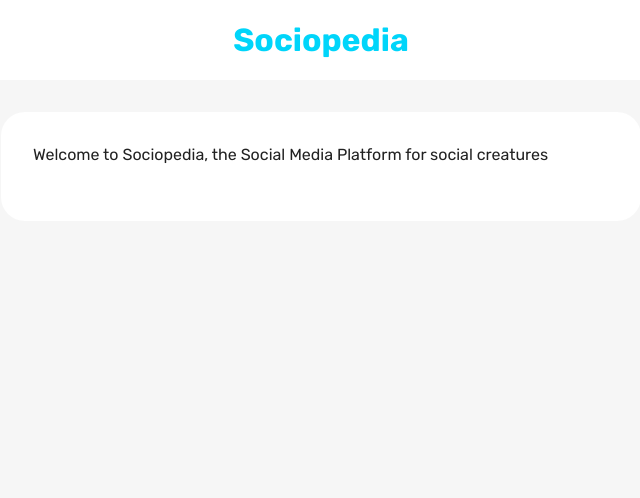
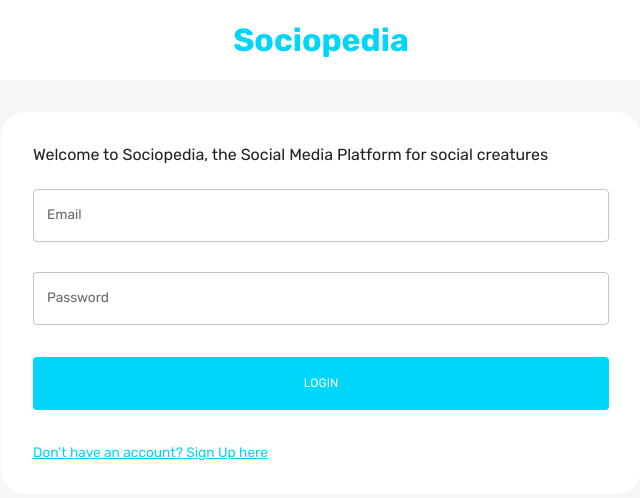
Before and after one commit to SP7TECH/sociopedia, a React (Vite) app in the folder client/: page / in a window 1280 px wide. Shown: the top 498 px of the page, without its empty margins (319-959 px from the left). Built offline with nearby package versions, Linux system fonts and the light colour scheme.

Commit message:
Completed Login & Register functionality in React

```diff
--- a/client/src/App.jsx
+++ b/client/src/App.jsx
@@ -11,6 +11,7 @@
 const App = () => {
   const mode = useSelector((state) => state.mode);
   const theme = useMemo(() => createTheme(themeSettings(mode)), [mode]);
+  const isAuth = Boolean(useSelector((state) => state.token));
 
   return (
     <div className="app">
@@ -19,8 +20,14 @@
           <CssBaseline />
           <Routes>
             <Route path="/" element={<Login />} />
-            <Route path="/home" element={<Home />} />
-            <Route path="/profile/:userId" element={<Profile />} />
+            <Route
+              path="/home"
+              element={isAuth ? <Home /> : <Navigate to="/" />}
+            />
+            <Route
+              path="/profile/:userId"
+              element={isAuth ? <Profile /> : <Navigate to="/" />}
+            />
           </Routes>
         </ThemeProvider>
       </BrowserRouter>
--- a/client/src/components/Form/index.jsx
+++ b/client/src/components/Form/index.jsx
@@ -5,6 +5,7 @@
   TextField,
   useMediaQuery,
   useTheme,
+  Button,
 } from "@mui/material";
 import { EditOutlined } from "@mui/icons-material";
 import { Formik } from "formik";
@@ -56,7 +57,66 @@
   const isLogin = pageType === "login";
   const isRegister = pageType === "register";
 
-  const handleFormSubmit = async (values, onSubmitProps) => {};
+  const register = async (values, onSubmitProps) => {
+    const formData = new FormData();
+    for (let value in values) {
+      formData.append(value, values[value]);
+    }
+
+    formData.append("picturePath", values.picture.name);
+
+    const saveUserResponse = await fetch(
+      "http://localhost:3001/api/auth/register",
+      {
+        method: "POST",
+        body: formData,
+      },
+    );
+
+    const savedUser = await saveUserResponse.json();
+
+    onSubmitProps.resetForm();
+
+    if (savedUser) {
+      setPageType("login");
+    }
+  };
+
+  const login = async (values, onSubmitProps) => {
+    const loggedInResponse = await fetch(
+      "http://localhost:3001/api/auth/login",
+      {
+        method: "POST",
+        headers: {
+          "Content-Type": "application/json",
+        },
+        body: JSON.stringify(values),
+      },
+    );
+
+    const loggedIn = await loggedInResponse.json();
+    onSubmitProps.resetForm();
+
+    if (loggedIn) {
+      dispatch(
+        setLogin({
+          user: loggedIn.user,
+          token: loggedIn.token,
+        }),
+      );
+      navigate("/home");
+    }
+  };
+
+  const handleFormSubmit = async (values, onSubmitProps) => {
+    if (isLogin) {
+      await login(values, onSubmitProps);
+    }
+
+    if (isRegister) {
+      await register(values, onSubmitProps);
+    }
+  };
 
   return (
     <Formik
@@ -73,7 +133,161 @@
         handleSubmit,
         setFieldValue,
         resetForm,
-      }) => <form onSubmit={handleSubmit}></form>}
+      }) => (
+        <form onSubmit={handleSubmit}>
+          <Box
+            display="grid"
+            gap="30px"
+            gridTemplateColumns="repeat(4, minmax(0, 1fr))"
+            sx={{
+              "& > div": {
+                gridColumn: isNonMobileScreens ? undefined : "span 4",
+              },
+            }}
+          >
+            {isRegister && (
+              <>
+                <TextField
+                  label="First Name"
+                  onBlur={handleBlur}
+                  onChange={handleChange}
+                  value={values.firstName}
+                  name="firstName"
+                  error={
+                    Boolean(touched.firstName) && Boolean(errors.firstName)
+                  }
+                  helperText={touched.firstName && errors.firstName}
+                  sx={{ gridColumn: "span 2" }}
+                />
+                <TextField
+                  label="Last Name"
+                  onBlur={handleBlur}
+                  onChange={handleChange}
+                  value={values.lastName}
+                  name="lastName"
+                  error={Boolean(touched.lastName) && Boolean(errors.lastName)}
+                  helperText={touched.lastName && errors.lastName}
+                  sx={{ gridColumn: "span 2" }}
+                />
+                <TextField
+                  label="Location"
+                  onBlur={handleBlur}
+                  onChange={handleChange}
+                  value={values.location}
+                  name="location"
+                  error={Boolean(touched.location) && Boolean(errors.location)}
+                  helperText={touched.location && errors.location}
+                  sx={{ gridColumn: "span 4" }}
+                />
+                <TextField
+                  label="Occupation"
+                  onBlur={handleBlur}
+                  onChange={handleChange}
+                  value={values.occupation}
+                  name="occupation"
+                  error={
+                    Boolean(touched.occupation) && Boolean(errors.occupation)
+                  }
+                  helperText={touched.occupation && errors.occupation}
+                  sx={{ gridColumn: "span 4" }}
+                />
+
+                <Box
+                  gridColumn="span 4"
+                  border={`1px solid ${theme.palette.neutral.medium}`}
+                  borderRadius="5px"
+                  p="1rem"
+                >
+                  <Dropzone
+                    acceptedFiles=".jpg,.jpeg,.png"
+                    multiple={false}
+                    onDrop={(acceptedFiles) =>
+                      setFieldValue("picture", acceptedFiles[0])
+                    }
+                  >
+                    {({ getRootProps, getInputProps }) => (
+                      <Box
+                        {...getRootProps()}
+                        border={`2px dashed ${theme.palette.primary.main}`}
+                        p="1rem"
+                        sx={{ "&:hover": { cursor: "pointer" } }}
+                      >
+                        <input {...getInputProps()} />
+                        {!values.picture ? (
+                          <p>Add Picture Here</p>
+                        ) : (
+                          <FlexBetween>
+                            <Typography>{values.picture.name}</Typography>
+                            <EditOutlined />
+                          </FlexBetween>
+                        )}
+                      </Box>
+                    )}
+                  </Dropzone>
+                </Box>
+              </>
+            )}
+
+            {/* For Login & Register both  */}
+            <TextField
+              label="Email"
+              onBlur={handleBlur}
+              onChange={handleChange}
+              value={values.email}
+              name="email"
+              error={Boolean(touched.email) && Boolean(errors.email)}
+              helperText={touched.email && errors.email}
+              sx={{ gridColumn: "span 4" }}
+            />
+            <TextField
+              label="Password"
+              type="password"
+              onBlur={handleBlur}
+              onChange={handleChange}
+              value={values.password}
+              name="password"
+              error={Boolean(touched.password) && Boolean(errors.password)}
+              helperText={touched.password && errors.password}
+              sx={{ gridColumn: "span 4" }}
+            />
+          </Box>
+
+          {/* Button  */}
+          <Box>
+            <Button
+              fullWidth
+              type="submit"
+              sx={{
+                m: "2rem 0",
+                p: "1rem",
+                backgroundColor: theme.palette.primary.main,
+                color: theme.palette.background.alt,
+                "&:hover": { color: theme.palette.primary.main },
+              }}
+            >
+              {isLogin ? "LOGIN" : "REGISTER"}
+            </Button>
+            <Typography
+              onClick={() => {
+                setPageType(isLogin ? "register" : "login");
+                resetForm();
+              }}
+              sx={{
+                textDecoration: "underline",
+                color: theme.palette.primary.main,
+                "&:hover": {
+                  cursor: "pointer",
+                  color: theme.palette.primary.light,
+                },
+              }}
+            >
+              {isLogin
+                ? "Don't have an account? Sign Up here"
+                : "Already have an account? Login here"}
+            </Typography>
+          </Box>
+        </form>
+      )}
     </Formik>
   );
 };
```
Also changed, not shown: 2 other files (tests, documents, lock files or other folders).
